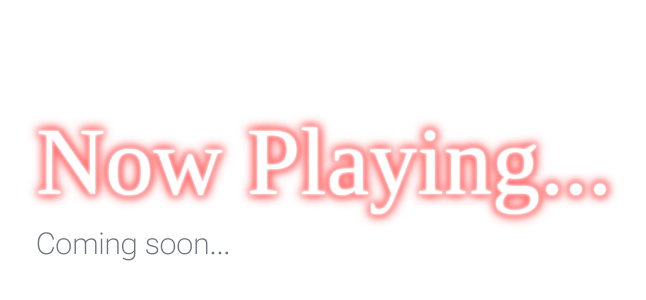
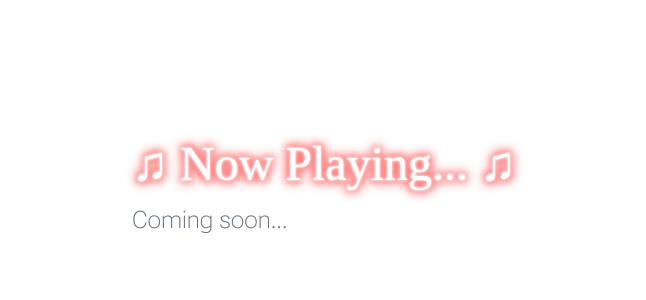
Before and after one commit to rheddev/rhed, a Next.js app: page /now-playing in a window 1280 px wide. Shown: the part 212-512 px from the top of the page, without its empty margins (316-962 px from the left). Built offline with nearby package versions, Linux system fonts and the light colour scheme; a web font is replaced by a local one.

Commit message:
fixed width and height, changed now playing

```diff
--- a/app/now-playing/page.tsx
+++ b/app/now-playing/page.tsx
@@ -4,8 +4,8 @@ export default function NowPlayingPage() {
     return (
         <main className="w-screen h-screen flex items-center justify-center">
             <div className="text-left">
-                <h1 className="font-playwrite text-8xl text-glow font-thin mb-4">Now Playing...</h1>
-                <p className="text-3xl font-thin text-gray-500">Coming soon...</p>
+                <h1 className="font-playwrite text-5xl text-glow font-thin mb-4">♫ Now Playing... ♫</h1>
+                <p className="text-2xl font-thin text-gray-500">Coming soon...</p>
             </div>
         </main>
     )
--- a/app/page.tsx
+++ b/app/page.tsx
@@ -181,9 +181,9 @@ export default function Home() {
   return (
     <SidebarProvider>
       <AppSidebar widgets={widgets} />
-      <main>
+      <main className='w-screen min-h-screen'>
         <SidebarTrigger />
-        <div className="w-full min-h-screen md:flex md:flex-col">
+        <div className="w-full h-full md:flex md:flex-col">
           {/* Header */}
           <header className="hidden px-8 py-5 bg-gradient-to-b from-[rgba(0,0,0,0.34)] to-transparent md:inline">
             <div className="md:flex md:flex-row md:items-center md:justify-between">
```
